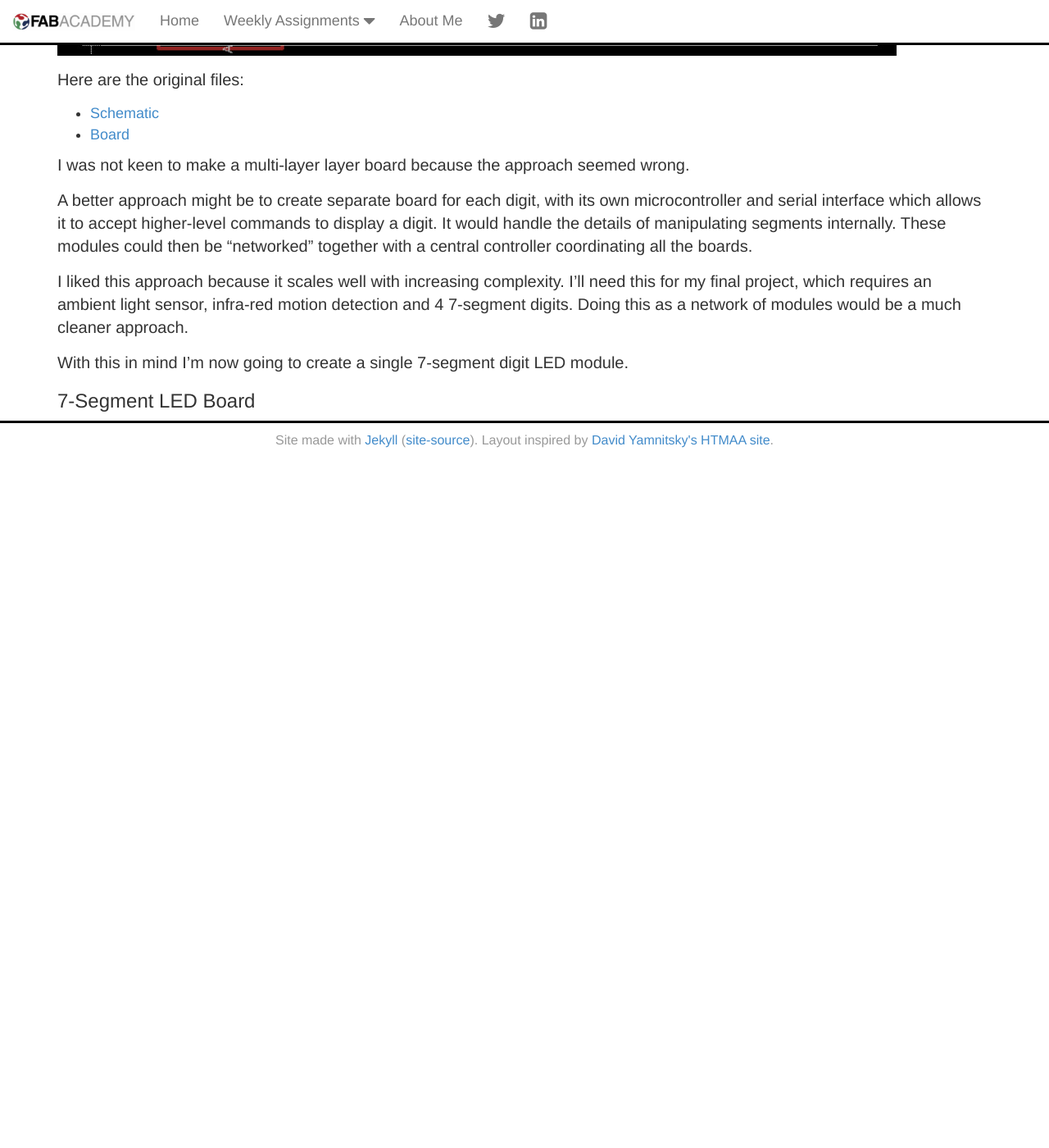
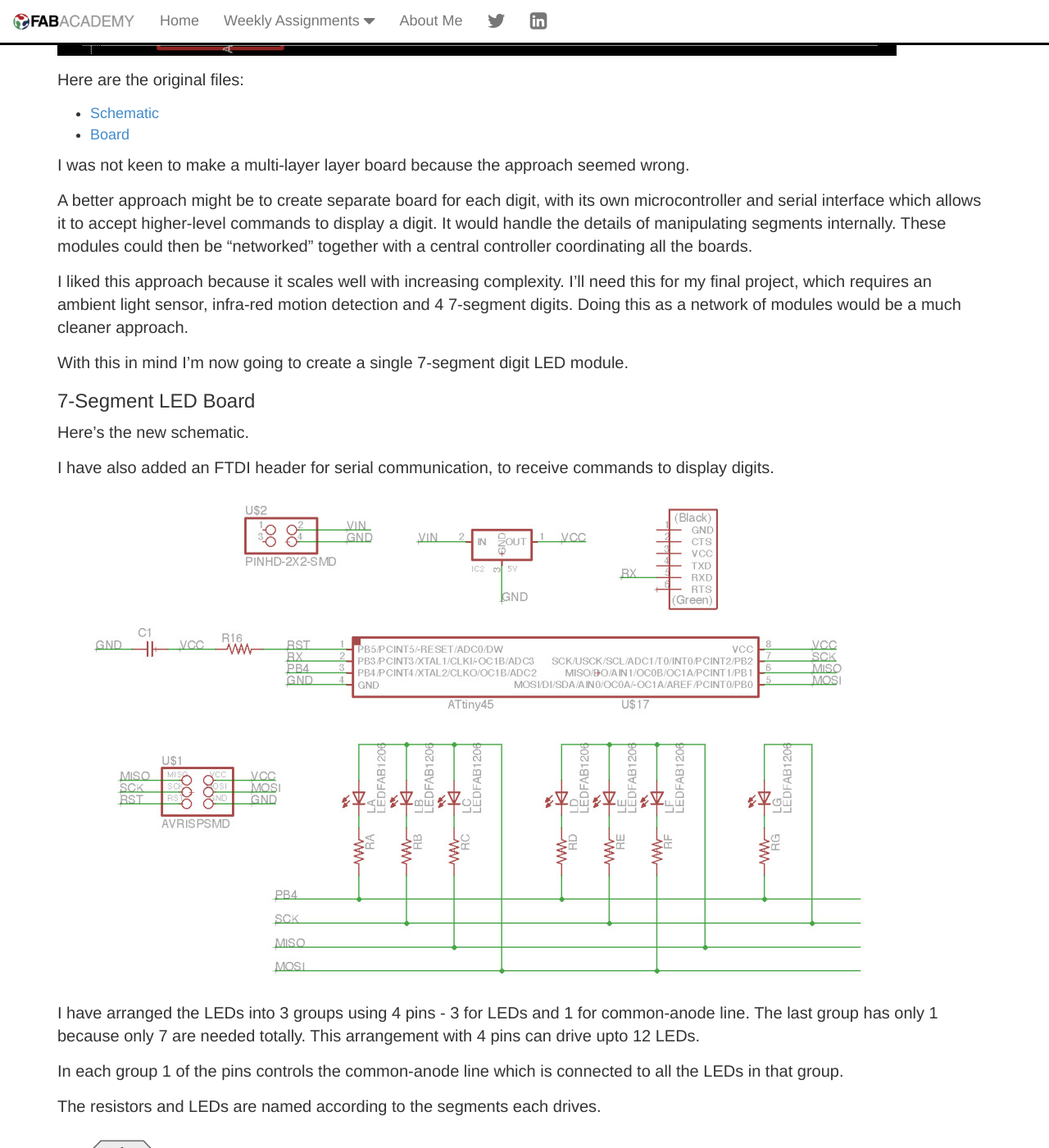
Before and after one commit to yogi/fabacademy2016, a Jekyll site: the page built from w14-output.md, in a window 1280 px wide and 1400 px high, scrolled down 2353 px. Shown: the whole window at 82% size. Built offline with Jekyll 4.4.1, drawn with Linux system fonts in a browser that asks for light colours; before the commit the page ends 2911 px from its top, so only the background shows below that.

Commit message:
7segment schematic done

```diff
--- a/w14-output.md
+++ b/w14-output.md
@@ -70,3 +70,18 @@ I liked this approach because it scales well with increasing complexity. I'll ne
 With this in mind I'm now going to create a single 7-segment digit LED module.
 
 ### 7-Segment LED Board
+
+Here's the new schematic.
+
+I have also added an FTDI header for serial communication, to receive commands to display digits.
+
+<img src="images/w14-7segment-schematic.jpg"/>
+
+I have arranged the LEDs into 3 groups using 4 pins - 3 for LEDs and 1 for common-anode line. The last group has only 1 because
+    only 7 are needed totally. This arrangement with 4 pins can drive upto 12 LEDs.
+
+In each group 1 of the pins controls the common-anode line which is connected to all the LEDs in that group.
+
+The resistors and LEDs are named according to the segments each drives.
+
+<img src="images/w14-7segment.png" height="200"/>
```
Also changed, not shown: images/w14-7segment-schematic.jpg (added), images/w14-7segment.png (added).
